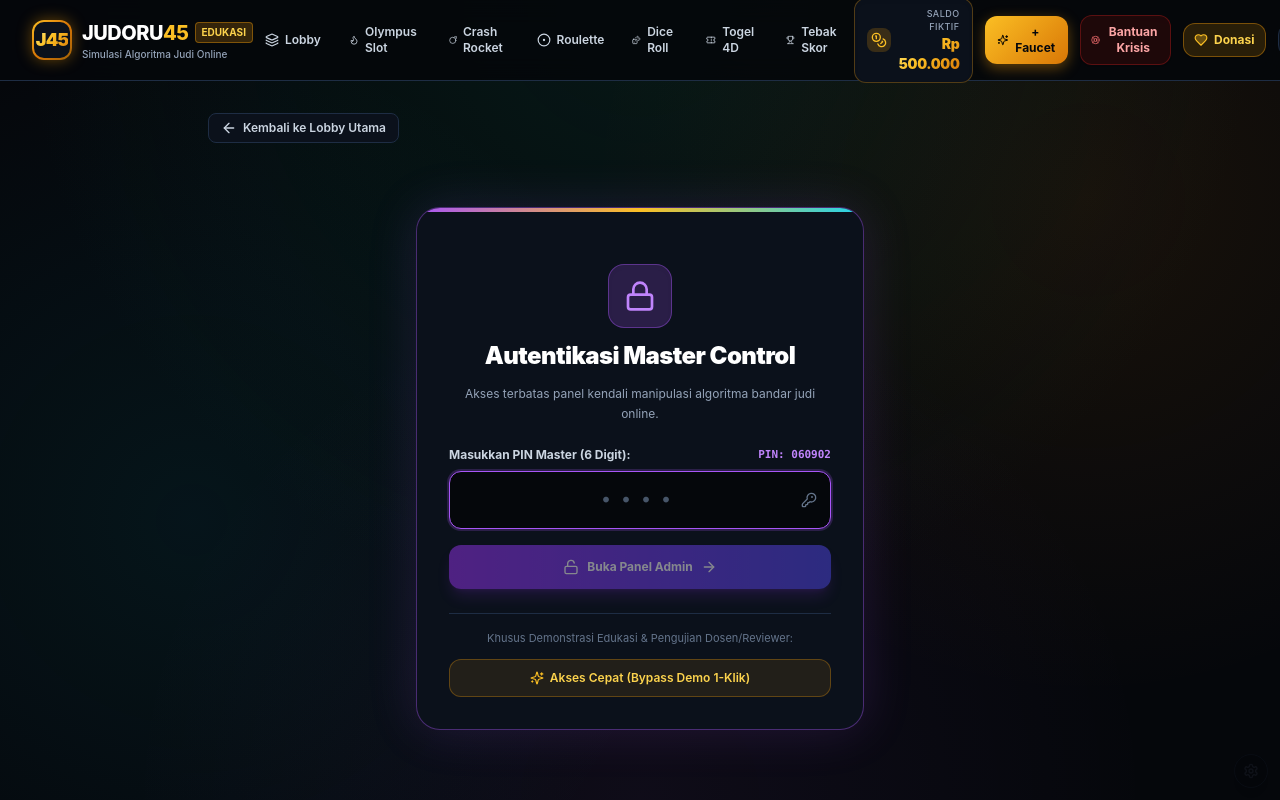
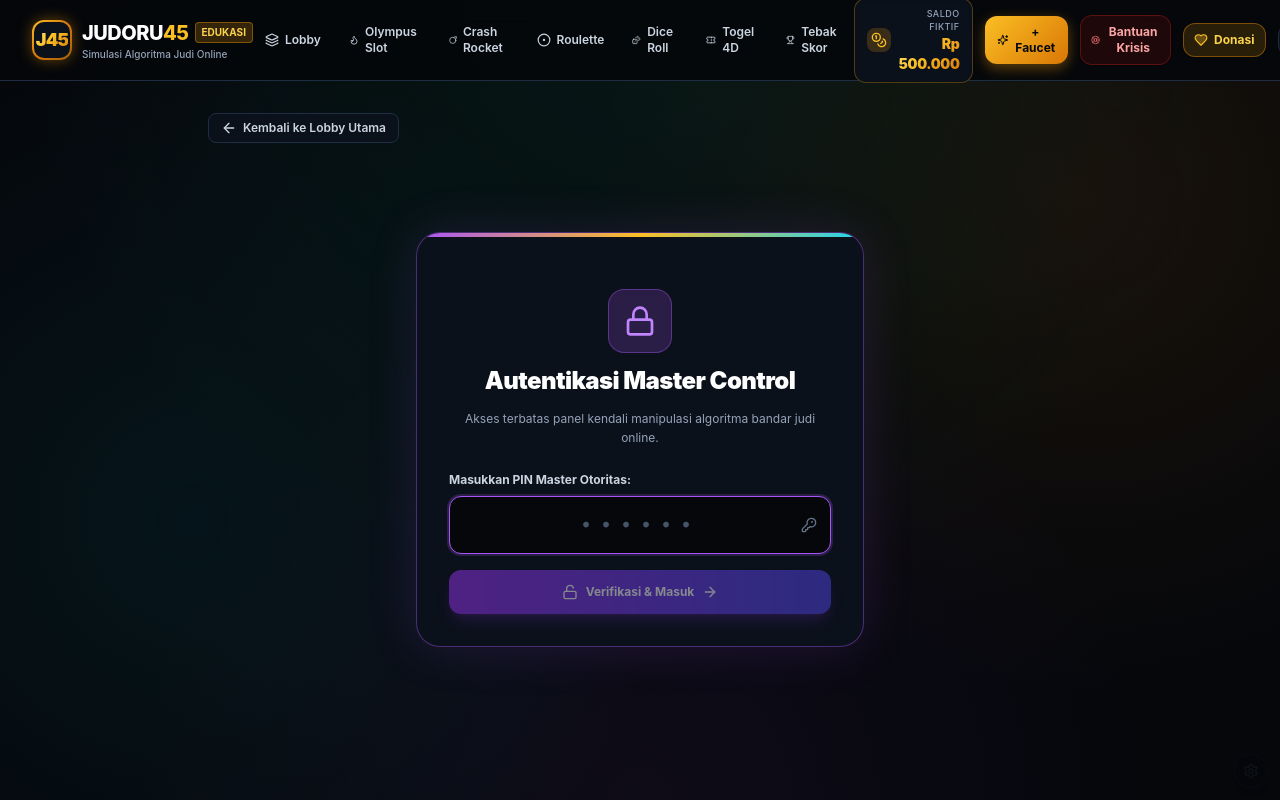
Before and after one commit to triwahyu45/Judoru45_Game, a Next.js app: page /admin in a window 1280 px wide. Shown: the top 800 px of the page. Built offline with nearby package versions, Linux system fonts and the light colour scheme.

Commit message:
security: lock admin access exclusively to sole administrator with no public hints or bypasses

```diff
--- a/components/admin/AdminPinGate.tsx
+++ b/components/admin/AdminPinGate.tsx
@@ -70,9 +70,7 @@ export const AdminPinGate: React.FC<AdminPinGateProps> = ({ onUnlock }) => {
     }
   };
 
-  const handleQuickBypass = () => {
-    onUnlock();
-  };
+
 
   return (
     <div className="min-h-[70vh] flex items-center justify-center px-4 py-12">
@@ -119,8 +117,7 @@ export const AdminPinGate: React.FC<AdminPinGateProps> = ({ onUnlock }) => {
         >
           <div className="space-y-2">
             <label className="text-xs font-bold text-slate-300 flex items-center justify-between">
-              <span>Masukkan PIN Master (6 Digit):</span>
-              <span className="text-[11px] font-mono text-purple-400">PIN: 060902</span>
+              <span>Masukkan PIN Master Otoritas:</span>
             </label>
             <div className="relative">
               <input
@@ -128,7 +125,7 @@ export const AdminPinGate: React.FC<AdminPinGateProps> = ({ onUnlock }) => {
                 maxLength={16}
                 autoFocus
                 disabled={lockoutRemaining > 0}
-                placeholder="••••"
+                placeholder="••••••"
                 value={pinInput}
                 onChange={(e) => setPinInput(e.target.value)}
                 className="w-full py-3.5 px-4 rounded-xl bg-[#05070B] border border-[#1E2D44] focus:border-purple-500 focus:ring-2 focus:ring-purple-500/20 text-center font-mono text-xl tracking-[0.4em] text-white placeholder:text-slate-600 outline-none transition disabled:opacity-50"
@@ -143,25 +140,10 @@ export const AdminPinGate: React.FC<AdminPinGateProps> = ({ onUnlock }) => {
             className="w-full py-3.5 px-4 rounded-xl bg-gradient-to-r from-purple-600 to-indigo-600 hover:from-purple-500 hover:to-indigo-500 text-white font-bold text-xs flex items-center justify-center space-x-2 shadow-lg shadow-purple-600/30 transition disabled:opacity-50 disabled:cursor-not-allowed"
           >
             <Unlock className="w-4 h-4" />
-            <span>Buka Panel Admin</span>
+            <span>Verifikasi & Masuk</span>
             <ArrowRight className="w-4 h-4" />
           </button>
         </form>
-
-        {/* Quick Demo Bypass */}
-        <div className="pt-4 border-t border-[#1E2D44] text-center space-y-3">
-          <p className="text-[11px] text-slate-500">
-            Khusus Demonstrasi Edukasi & Pengujian Dosen/Reviewer:
-          </p>
-          <button
-            type="button"
-            onClick={handleQuickBypass}
-            className="w-full py-2.5 px-4 rounded-xl bg-amber-500/10 hover:bg-amber-500/20 border border-amber-500/30 text-amber-300 text-xs font-semibold flex items-center justify-center space-x-1.5 transition"
-          >
-            <Sparkles className="w-3.5 h-3.5 text-amber-400" />
-            <span>Akses Cepat (Bypass Demo 1-Klik)</span>
-          </button>
-        </div>
 
       </div>
     </div>
--- a/components/layout/Navbar.tsx
+++ b/components/layout/Navbar.tsx
@@ -87,13 +87,12 @@ export const Navbar: React.FC = () => {
         <div className="max-w-7xl mx-auto px-4 sm:px-6 lg:px-8">
           <div className="flex items-center justify-between h-16 sm:h-20">
 
-            {/* Brand Logo & Anti-Gambling Badge */}
+            {/* Brand Logo */}
             <div className="flex items-center space-x-3">
               <div
                 id="brand-logo"
                 onClick={handleLogoTap}
-                className="cursor-pointer"
-                title="5x Tap Cepat untuk Akses Master Admin"
+                className="cursor-pointer select-none"
               >
                 <Link href="/" className="flex items-center space-x-2.5 group">
                   <div className="w-10 h-10 rounded-xl bg-gradient-to-br from-amber-400 via-amber-600 to-yellow-700 p-0.5 shadow-[0_0_15px_rgba(245,158,11,0.4)] group-hover:scale-105 transition">
```
Also changed, not shown: 1 other file (tests, documents, lock files or other folders).
